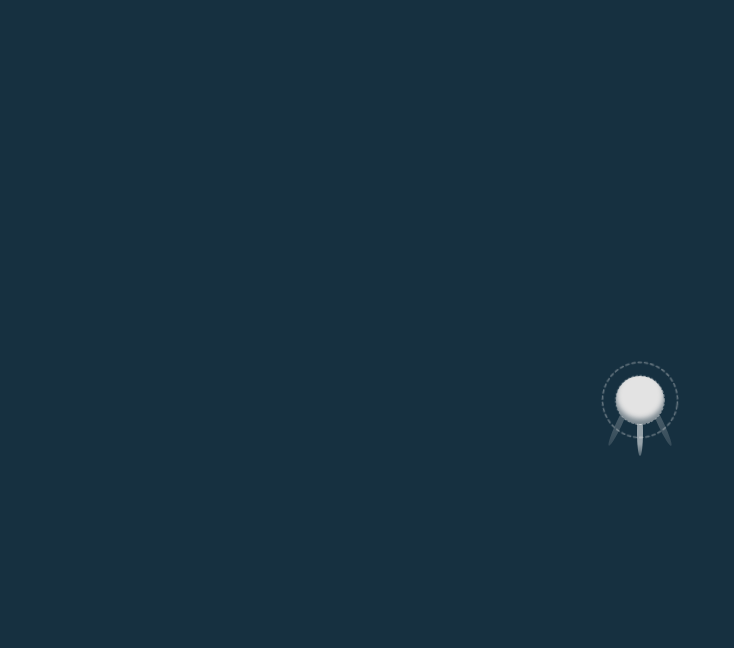
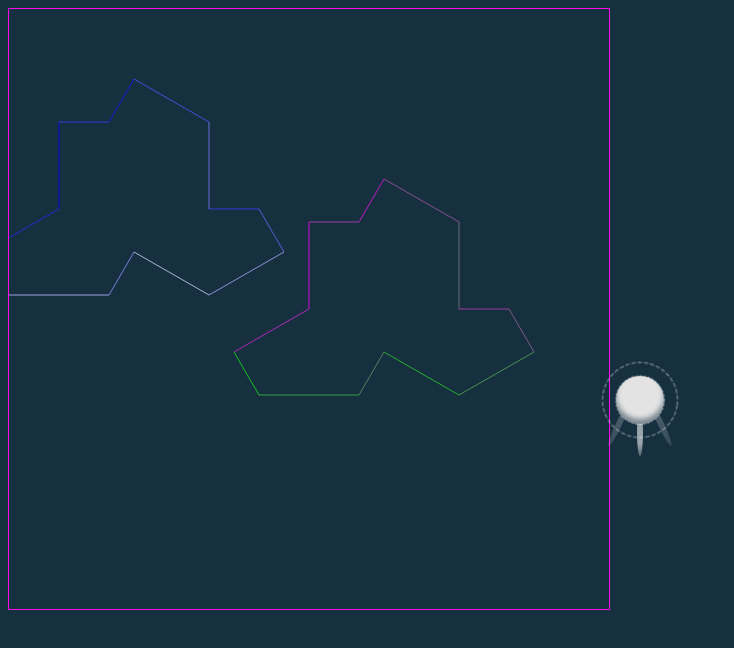
Before and after one commit to tomakoz456/HTML_SpaceShip, a plain HTML site: page index.html in a window 1280 px wide. Shown: the whole page, without its empty margins (0-734 px from the left). Drawn offline with Linux system fonts and the light colour scheme.

```diff
--- a/index.css
+++ b/index.css
@@ -130,3 +130,8 @@ body {
     50% {transform: scaleY(0);}
     60% {transform: scaleY(1);}
 }
+
+#shape {
+    /* background: #163040 url('C:\\Users\\kogut\\Documents\\HTML\\SpaceShip\\hat-640.webp') no-repeat;
+    background-attachment: fixed; */
+}
--- a/index.html
+++ b/index.html
@@ -16,6 +16,7 @@
         <!--[if lt IE 7]>
             <p class="browsehappy">You are using an <strong>outdated</strong> browser. Please <a href="#">upgrade your browser</a> to improve your experience.</p>
         <![endif]-->
+        <canvas id="shape" width="600" height="600" style="border: 1px solid #fb0ce7;"></canvas>
         <div class="ship">
             <div class="body">
                 <div class="eyes">
--- a/index.js
+++ b/index.js
@@ -0,0 +1,102 @@
+// convert angle from deg to radial using rule rad = angle * PI / 180
+function deg2rad(angle) {
+    return ((angle * Math.PI) / 180);
+}
+
+function a(radius) {
+    return radius;
+}
+function h(a) {
+    return ((a * Math.sqrt(3)) / 2);
+}
+function a_2(radius) {
+    return (radius / 2);
+}
+
+var c = document.getElementById("shape");
+var x = Math.round(c.clientWidth / 2);
+var y = Math.round(c.clientHeight / 2);
+
+var ctx = c.getContext("2d");
+var ctx2 = c.getContext("2d");
+ctx2.moveTo(x, y);
+ctx.moveTo(x, y);
+var coordinate = [];
+function cords(alfa, radius) {
+    ctx.beginPath();
+    ctx.moveTo(x, y);
+    x += Math.round(radius * Math.sin(deg2rad(alfa)));
+    y -= Math.round(radius * Math.cos(deg2rad(alfa)));
+    ctx.strokeStyle = "rgba("+ ( 255 - Math.floor((alfa / 360 ) * 255)) +", "+  Math.floor((alfa / 360 ) * 255) +", "+ (255 - Math.floor((alfa / 360 ) * 255)) +", 80%)";
+    ctx.fillStyle = "rgba("+ ( 255 - Math.floor((alfa / 360 ) * 255)) +", "+  Math.floor((alfa / 360 ) * 255) +", "+  (255 - Math.floor((alfa / 360 ) * 255)) +", 80%)";
+    coordinate.push({x: x, y: y});
+    ctx.lineTo(x, y);
+    ctx.stroke();
+    ctx.closePath();
+}
+
+function cords2(alfa, radius) {
+    ctx2.beginPath();
+    ctx2.moveTo(x, y);
+    x += Math.round(radius * Math.sin(deg2rad(alfa)));
+    y -= Math.round(radius * Math.cos(deg2rad(alfa)));
+    ctx2.strokeStyle = "rgba("+ Math.floor((alfa / 360 ) * 255) +", "+  Math.floor((alfa / 360 ) * 255) +", 255, 80%)";
+    ctx2.fillStyle = "rgba("+ Math.floor((alfa / 360 ) * 255) +", "+  Math.floor((alfa / 360 ) * 255) +", 255, 80%)";
+    coordinate.push({x: x, y: y});
+    ctx2.lineTo(x, y);
+    ctx2.stroke();
+    ctx2.closePath();
+}
+
+
+var X = x;
+var Y = y;
+var alfa = 0;
+var radius = 100;
+var L = radius;
+var A2 = a_2(radius);
+var H = h(radius);
+var l = L;
+
+// x += x + H;
+// y -= y - H;
+
+ctx.strokeStyle = "#FFA5FF";
+ctx.fillStyle = "#FF0000";
+cords(0, H);
+cords(90, A2);
+cords(30, A2);
+cords(120, H);
+cords(180, H);
+cords(90, A2);
+cords(150., A2);
+cords(240, H);
+cords(300, H);
+cords(210, A2);
+cords(270, L);
+cords(330, A2);
+cords(60, H);
+ctx.fillStyle = 'orange';
+ctx.fill();
+console.log(coordinate);
+
+x -= radius;
+y -= radius;
+
+// ctx2.strokeStyle = "#FFA500";
+// ctx2.fillStyle = "#FFA500";
+
+cords2(90, A2);
+cords2(150, A2);
+cords2(240, H);
+cords2(300, H);
+cords2(210, A2);
+cords2(270, L);
+cords2(330, A2);
+cords2(60, H);
+cords2(0, H);
+cords2(90, A2);
+cords2(30, A2);
+cords2(120, H);
+cords2(180, H);
+ctx2.rotate(Math.PI / 2);
```
Also changed, not shown: hat-640.webp (added).
